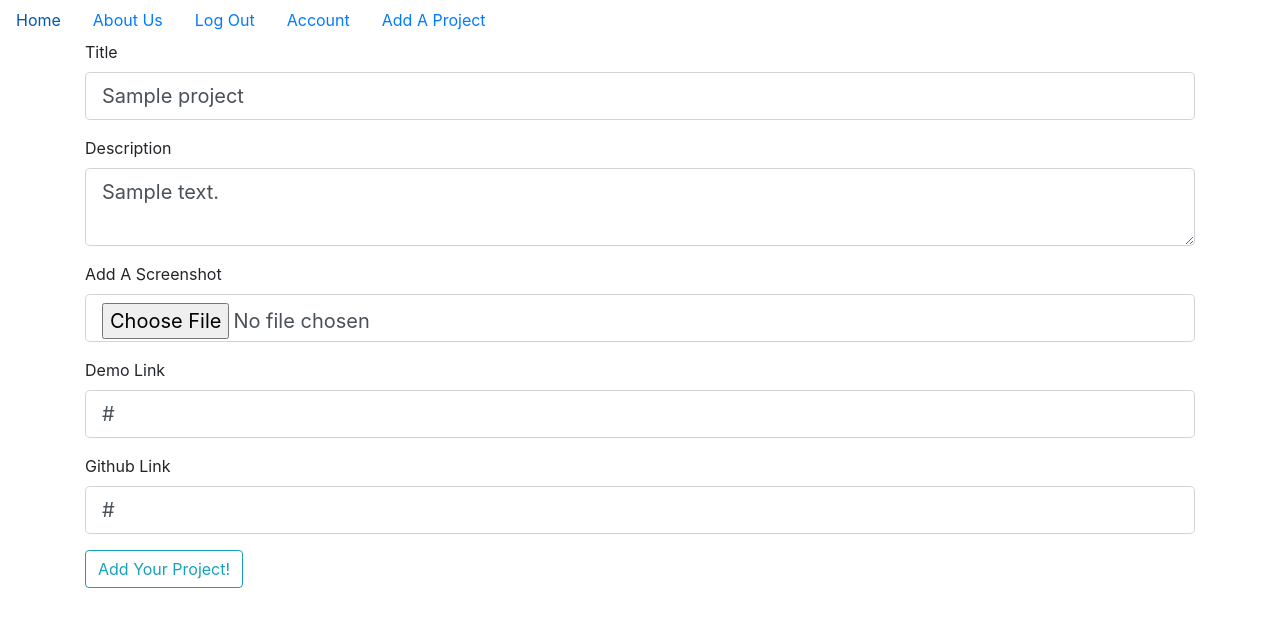
After one commit to rachelbarkanic/PortfolioCraft, a Flask app: page /1/update in a window 1280 px wide. The commit adds this page. Shown: the top 627 px of the page. Run offline with Flask 2, Linux system fonts and the light colour scheme; a user stored in the database is signed in; tables that the repository leaves empty hold one stand-in row (values such as "Sample post"); some libraries are stand-ins or nearby versions.

Commit message:
need to debgug before adding resume stuff

```diff
--- a/portfoliocraft/__init__.py
+++ b/portfoliocraft/__init__.py
@@ -37,7 +37,9 @@ login_manager.login_view = 'users.login'
 from portfoliocraft.core.views import core
 from portfoliocraft.error_pages.handlers import error_pages
 from portfoliocraft.users.views import users
+from portfoliocraft.projects.views import projects
 
 app.register_blueprint(core)
 app.register_blueprint(users)
 app.register_blueprint(error_pages)
+app.register_blueprint(projects)
--- a/portfoliocraft/projects/forms.py
+++ b/portfoliocraft/projects/forms.py
@@ -0,0 +1,12 @@
+from flask_wtf import FlaskForm
+from wtforms import StringField, SubmitField, TextAreaField, FileField
+from wtforms.validators import DataRequired
+from flask_wtf.file import FileField, FileAllowed
+
+class ProjectForm(FlaskForm):
+    title = StringField('Title', validators=[DataRequired()])
+    description = TextAreaField('Description', validators=[DataRequired()])
+    screenshot = FileField('Add A Screenshot', validators=[DataRequired(), FileAllowed(['jpg', 'png'])])
+    demo_link = StringField('Demo Link', validators=[DataRequired()])
+    github_link = StringField('Github Link', validators=[DataRequired()])
+    submit = SubmitField('Add Your Project!')
--- a/portfoliocraft/projects/views.py
+++ b/portfoliocraft/projects/views.py
@@ -0,0 +1,82 @@
+from flask import render_template, url_for, flash, redirect, request, Blueprint, abort
+from flask_login import current_user, login_required
+from portfoliocraft import db
+from portfoliocraft.models import Project
+from portfoliocraft.projects.forms import ProjectForm
+
+projects = Blueprint('projects', __name__)
+
+#CREATE
+@projects.route('/create', methods=['GET', 'POST'])
+@login_required
+def create_project():
+    form = ProjectForm()
+
+    if form.validate_on_submit():
+
+        project = Project(title = form.title.data,
+                    description = form.description.data,
+                    screenshot = form.screenshot.data,
+                    demo_link = form.demo_link.data,
+                    github_link = form.github_link.data,
+                    user_id = current_user.id,
+                    )
+        db.session.add(project)
+        db.session.commit()
+        flash('Project Added!!')
+        return redirect(url_for('core.index'))
+
+    return render_template('create_project.html', form = form)
+
+#READ
+@projects.route('/<int:project_id>')
+def project(project_id):
+    project = Project.query.get_or_404(project_id)
+    return render_template('project.html', title=project.title, date = project.date, project = project)
+
+
+#UPDATE
+@projects.route('/<int:project_id>/update', methods=['GET', 'POST'])
+@login_required
+def update(project_id):
+    project = Project.query.get_or_404(project_id)
+
+    if project.author != current_user:
+        abort(403)
+
+    form = ProjectForm()
+
+    if form.validate_on_submit():
+
+        project.title = form.title.data,
+        project.description = form.description.data,
+        project.screenshot = form.screenshot.data,
+        project.demo_link = form.demo_link.data,
+        project.github_link = form.github_link.data
+
+        db.session.commit()
+        flash('Project Updated!')
+        return redirect(url_for('project.project', project_id = project.id))
+
+    elif request.method == 'GET':
+         form.title.data = project.title
+         form.description.data = project.description
+         form.screenshot.data = project.screenshot
+         form.demo_link.data = project.demo_link
+         form.github_link.data = project.github_link
+
+    return render_template('create_project.html', title = 'Updating', form = form)
+
+#DELETE
+@projects.route('/<int:project_id>/delete', methods=['GET', 'POST'])
+@login_required
+def delete_project(project_id):
+
+    project = Project.query.get_or_404(project_id)
+    if project.author != current_user:
+        abort(403)
+
+    db.session.delete(project)
+    db.session.commit()
+    flash('Project Deleted!')
+    return redirect(url_for('core.index'))
--- /dev/null
+++ b/portfoliocraft/static/styles.css
@@ -0,0 +1,5 @@
+.profile-pic {
+    height: 300px;
+    width: 300px;
+    border-radius: 50%;
+}
--- a/portfoliocraft/templates/base.html
+++ b/portfoliocraft/templates/base.html
@@ -22,7 +22,7 @@
           {% if current_user.is_authenticated %}
           <li class="nav-link"><a href="{{ url_for('users.logout') }}">Log Out</a></li>
           <li class="nav-link"><a href="{{ url_for('users.account') }}">Account</a></li>
-          <li class="nav-link"><a href="#">Post Project</a></li>
+          <li class="nav-link"><a href="{{ url_for('projects.create_project')}}">Add A Project</a></li>
           {% else %}
           <li class="nav-link"><a href="{{ url_for('users.login') }}">Log In</a></li>
           <li class="nav-link"><a href="{{ url_for('users.register') }}">Register</a></li>
--- /dev/null
+++ b/portfoliocraft/templates/create_project.html
@@ -0,0 +1,36 @@
+{% extends 'base.html' %}
+
+{% block body %}
+
+<div class="container">
+    <form class="form-group" method="POST">
+        {{ form.hidden_tag() }}
+
+        <div class="form-group">
+            {{ form.title.label(class='form-control-label') }}
+            {{ form.title(class='form-control form-control-lg') }}
+        </div>
+        <div class="form-group">
+            {{ form.description.label(class='form-control-label') }}
+            {{ form.description(class='form-control form-control-lg') }}
+        </div>
+        <div class="form-group">
+            {{ form.screenshot.label(class='form-control-label') }}
+            {{ form.screenshot(class='form-control form-control-lg') }}
+        </div>
+        <div class="form-group">
+            {{ form.demo_link.label(class='form-control-label') }}
+            {{ form.demo_link(class='form-control form-control-lg') }}
+        </div>
+        <div class="form-group">
+            {{ form.github_link.label(class='form-control-label') }}
+            {{ form.github_link(class='form-control form-control-lg') }}
+        </div>
+        <div class="form-group">
+            {{ form.submit(class='btn btn-outline-info') }}
+        </div>
+    </form>
+
+</div>
+
+{% endblock %}
--- a/portfoliocraft/templates/user_projects.html
+++ b/portfoliocraft/templates/user_projects.html
@@ -13,7 +13,7 @@
 {% for project in projects.items %}
 
 <h2> <a href="{{url_for('projects.project', project_id = project.id)}}">{{project.title}}</a></h2>
-Created By: <a href="{{url_for('users.user_project', username = project.author.username)}}"> {{project.author.username}} </a>
+Created By: <a href="{{url_for('users.user_projects', username = project.author.username)}}"> {{project.author.username}} </a>
 
 <p class="text-muted">Published on: {{project.date.strftime('%Y-%m-%d')}}</p>
 <br>
--- a/portfoliocraft/users/forms.py
+++ b/portfoliocraft/users/forms.py
@@ -47,7 +47,7 @@ class UpdateUserForm(FlaskForm):
 
     def validate_username(self, username):
         if User.query.filter_by(username = self.username.data).first():
-            raise ValidationError('This username is already being used')
+            raise ValidationError('This username is already being used, try again!')
 
 
 ######## NEED PROJECT FORM #########
--- a/portfoliocraft/users/views.py
+++ b/portfoliocraft/users/views.py
@@ -43,6 +43,8 @@ def login():
                 next = url_for('core.index')
 
             return redirect(next)
+        elif user is None:
+            flash('Invalid login!')
     return render_template('login.html', form = form)
 
 
@@ -59,6 +61,7 @@ def logout():
 def account():
 
     form = UpdateUserForm()
+
     if form.validate_on_submit():
         if form.picture.data:
             username = current_user.username
@@ -79,7 +82,7 @@ def account():
         form.username.data = current_user.username
         form.email.data = current_user.email
 
-    profile_image = url_for('static', filename='profile_pics/'+current_user.profile_image)
+    profile_image = url_for('static', filename='profile_pics/' + current_user.profile_image)
     return render_template('account.html', profile_image = profile_image, form = form)
 
 @users.route('/<username>')
```
Also changed, not shown: portfoliocraft/core/views.py (+6 -1 lines), portfoliocraft/models.py (+8 -3 lines), portfoliocraft/templates/account.html (+7 -6 lines), portfoliocraft/templates/index.html (+34 -0 lines), portfoliocraft/templates/project.html (added, +45 -0 lines), portfoliocraft/data.sqlite, portfoliocraft/static/profile_pics/default_profile.png (added).
